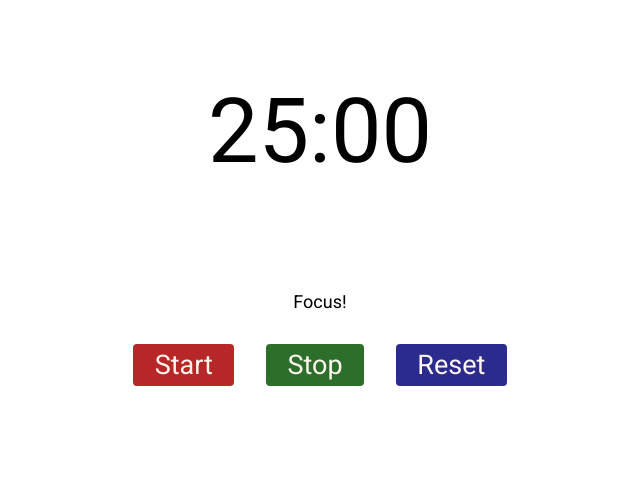
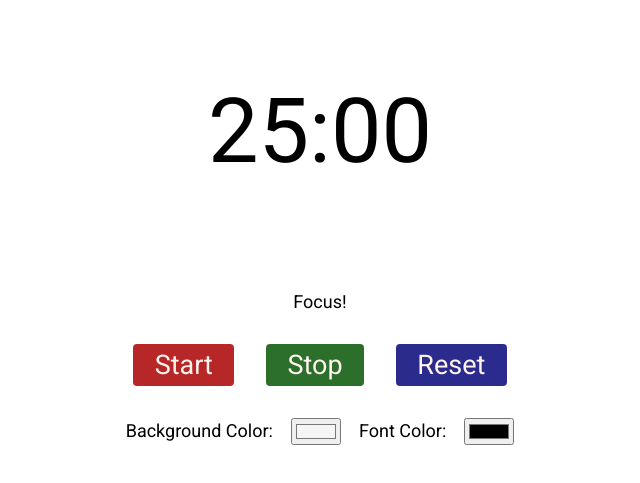
Before and after one commit to slyncrafty/pomodoro-timer, a plain HTML site: page index.html in a window 1280 px wide. Shown: the part 107-590 px from the top of the page, without its empty margins (320-960 px from the left). Drawn offline with Linux system fonts and the light colour scheme.

Commit message:
Added ability to custom background & font color & Fixed timer start issue by setting interval to null when reset and timer reaches zero.

```diff
--- a/css/style.css
+++ b/css/style.css
@@ -45,6 +45,20 @@ input.timer {
   font-size: 5em;
 }
 
+.color-control {
+  margin-top: 1em;
+  display: flex;
+  justify-content: center;
+  gap: 1em;
+  font-size: 1em;
+}
+
+.color-control label {
+  display: flex;
+  align-items: center;
+  gap: 1em;
+}
+
 button {
   font-size: 1.5em;
   padding: 0.2em 0.8em;
--- a/index.html
+++ b/index.html
@@ -27,6 +27,15 @@
 				<button id="stop">Stop</button>
 				<button id="reset">Reset</button>
 			</div>
+
+			<div class="color-control">
+				<label>Background Color:
+					<input type="color" id="bg-color" value="#f5f5f5">
+				</label>
+				<label>Font Color:
+					<input type="color" id="font-color" value="#000000">
+				</label>
+			</div>
 		</div>
 		<script type="text/javascript" src="js/main.js"></script>
 	</body>
--- a/js/main.js
+++ b/js/main.js
@@ -69,6 +69,7 @@ function startTimer() {
       }
     } else {
       clearInterval(interval);
+      interval = null;
       timer.style.color = "black";
       timer.disabled = false;
       // console.log("time's up");
@@ -85,8 +86,22 @@ function stopTimer() {
 
 function resetTimer() {
   clearInterval(interval);
+  interval = null;
   timeLeft = initialTime;
   updateTimer();
   timer.style.color = "black";
   timer.disabled = false;
 }
+
+// Color Picker
+const bgColorPicker = document.getElementById('bg-color');
+const ftColorPicker = document.getElementById('font-color');
+
+bgColorPicker.addEventListener('input', () => {
+  document.body.style.backgroundColor=bgColorPicker.value;
+  timer.style.backgroundColor=bgColorPicker.value;
+});
+
+ftColorPicker.addEventListener('input', () => {
+  timer.style.color = ftColorPicker.value;
+})
```
